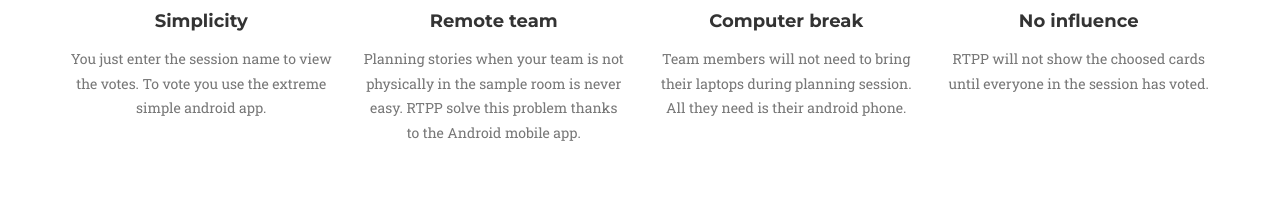
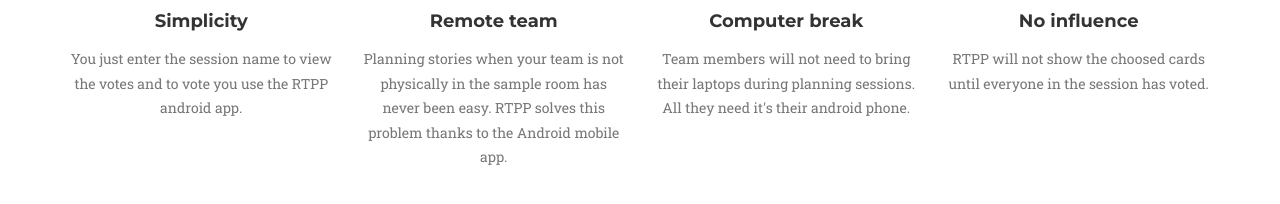
Before and after one commit to marcocast/RTPPWEB, a plain HTML site: page index.html in a window 1280 px wide. Shown: the part 928-1132 px from the top of the page. Drawn offline with nearby package versions, Linux system fonts and the light colour scheme; a script that the page names is missing; a web font is replaced by a local one.

Commit message:
fixing mispelled words

```diff
--- a/index.html
+++ b/index.html
@@ -86,21 +86,21 @@
 						<span class="fa-stack fa-4x"> <i class="fa fa-circle fa-stack-2x text-primary"></i> <i class="fa fa-check-circle fa-stack-1x fa-inverse"></i> </span>
 						<h4 class="service-heading">Simplicity</h4>
 						<p class="text-muted">
-							You just enter the session name to view the votes. To vote you use the extreme simple android app.
+							You just enter the session name to view the votes and to vote you use the RTPP android app.
 						</p>
 					</div>
 					<div class="col-md-3">
 						<span class="fa-stack fa-4x"> <i class="fa fa-circle fa-stack-2x text-primary"></i> <i class="fa fa-android fa-stack-1x fa-inverse"></i> </span>
 						<h4 class="service-heading">Remote team</h4>
 						<p class="text-muted">
-							Planning stories when your team is not physically in the sample room is never easy. RTPP solve this problem thanks to the Android mobile app.
+							Planning stories when your team is not physically in the sample room has never been easy. RTPP solves this problem thanks to the Android mobile app.
 						</p>
 					</div>
 					<div class="col-md-3">
 						<span class="fa-stack fa-4x"> <i class="fa fa-circle fa-stack-2x text-primary"></i> <i class="fa fa-laptop fa-stack-1x fa-inverse"></i> <i class="fa fa-ban fa-stack-2x"></i></span>
 						<h4 class="service-heading">Computer break</h4>
 						<p class="text-muted">
-							Team members will not need to bring their laptops during planning session. All they need is their android phone.
+							Team members will not need to bring their laptops during planning sessions. All they need it's their android phone.
 						</p>
 					</div>
 					<div class="col-md-3">
```
